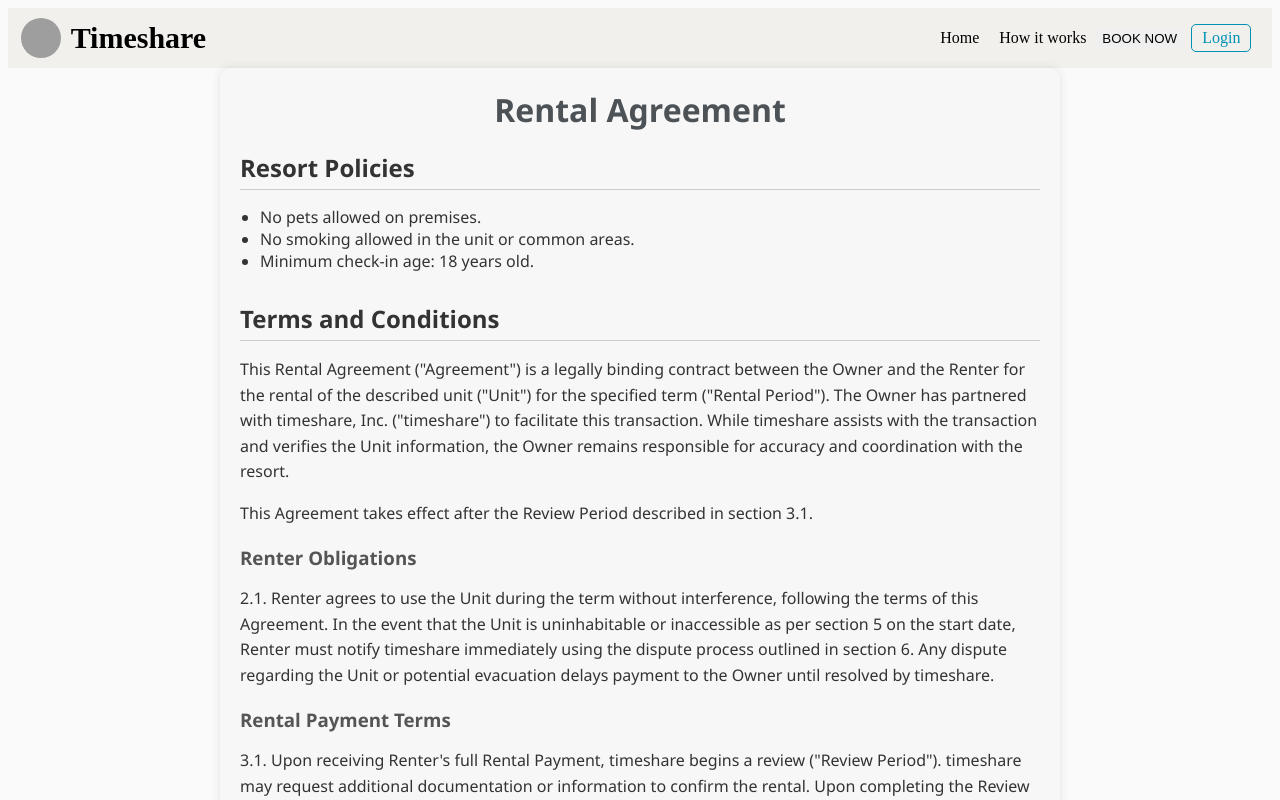
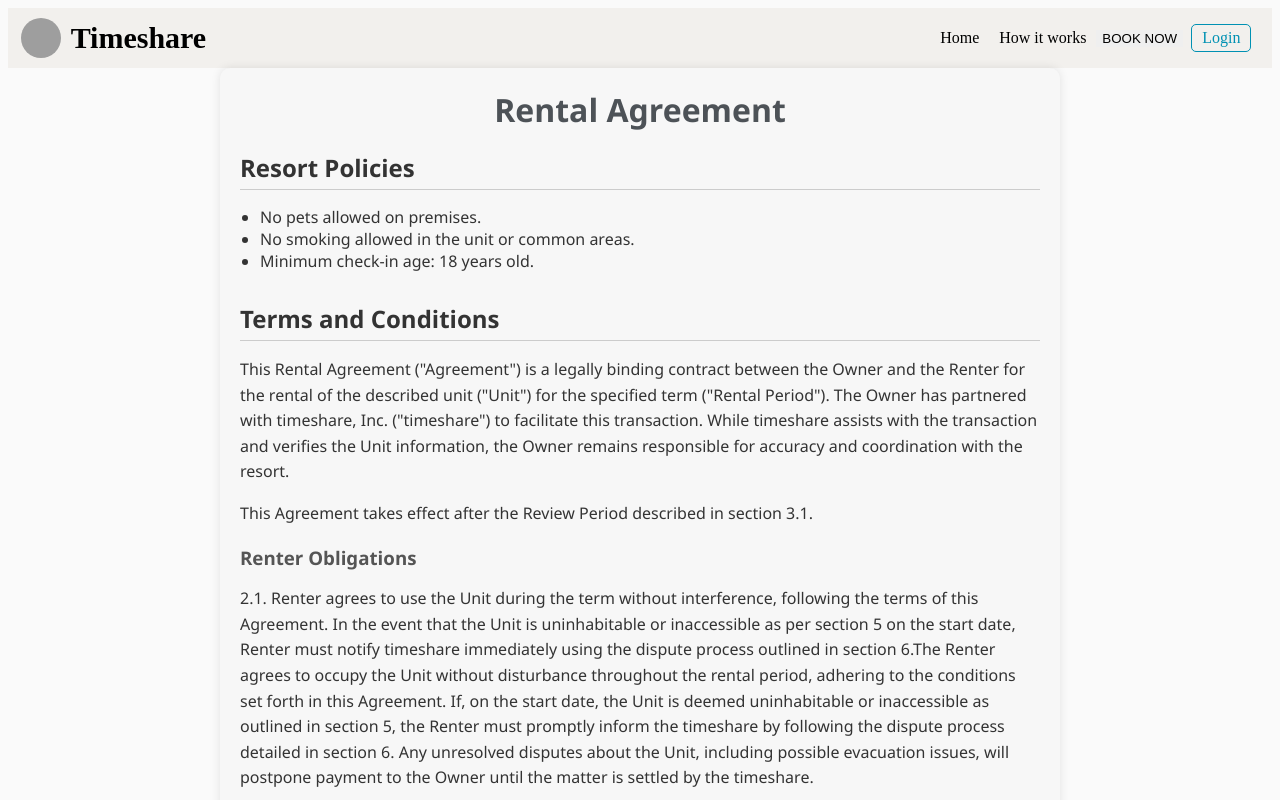
Before and after one commit to danh0999/Timeshare-Management-FE, a React (Create React App) app in the folder timeshare_fe/: page /agreement in a window 1280 px wide. Shown: the top 800 px of the page. Built offline with nearby package versions, Linux system fonts and the light colour scheme; grey boxes are pictures that could not be loaded.

Commit message:
update-agreement

```diff
--- a/timeshare_fe/src/pages/Agreement/index.js
+++ b/timeshare_fe/src/pages/Agreement/index.js
@@ -36,9 +36,7 @@ function AgreementPage() {
           interference, following the terms of this Agreement. In the event that
           the Unit is uninhabitable or inaccessible as per section 5 on the
           start date, Renter must notify timeshare immediately using the dispute
-          process outlined in section 6. Any dispute regarding the Unit or
-          potential evacuation delays payment to the Owner until resolved by
-          timeshare.
+          process outlined in section 6.The Renter agrees to occupy the Unit without disturbance throughout the rental period, adhering to the conditions set forth in this Agreement. If, on the start date, the Unit is deemed uninhabitable or inaccessible as outlined in section 5, the Renter must promptly inform the timeshare by following the dispute process detailed in section 6. Any unresolved disputes about the Unit, including possible evacuation issues, will postpone payment to the Owner until the matter is settled by the timeshare.
         </p>
 
         <h3 className="subsection-title">Rental Payment Terms</h3>
```
